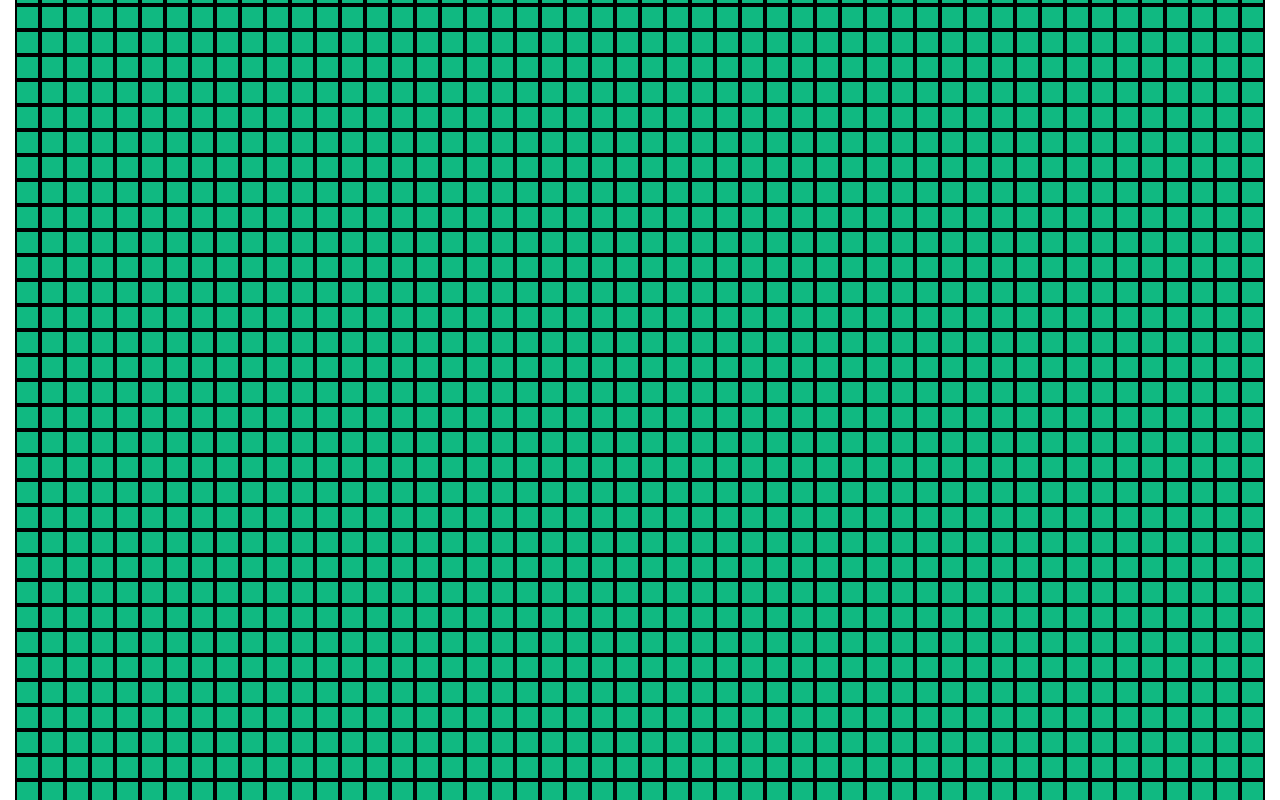
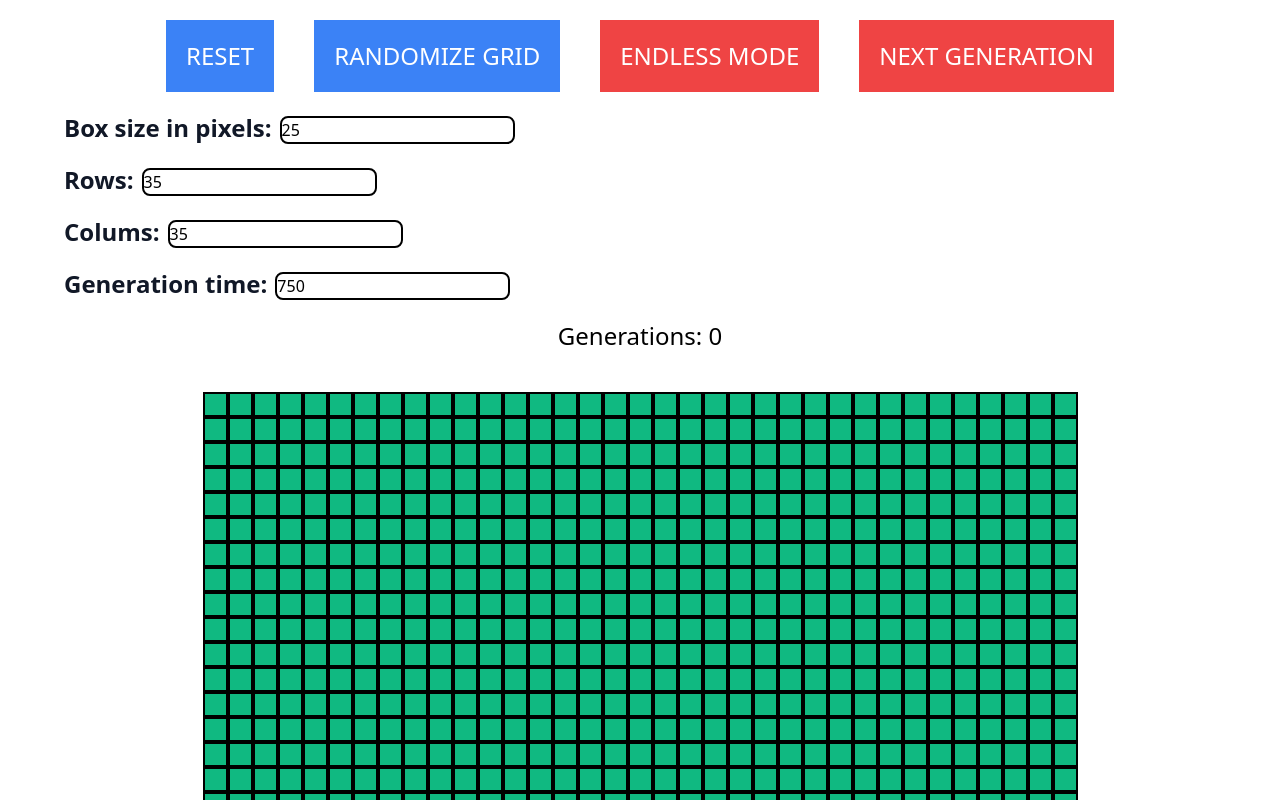
Before and after one commit to Ion-Stefan/game-of-life-react-ts, a React (Vite) app: page / in a window 1280 px wide. Shown: the top 800 px of the page. Built offline with nearby package versions, Linux system fonts and the light colour scheme.

Commit message:
Implemented functions to resize the grid and cells

```diff
--- a/src/App.tsx
+++ b/src/App.tsx
@@ -3,10 +3,10 @@ import { useEffect, useState } from "react";
 type GridType = number[][];
 
 export const App = () => {
-  const [numRow, setNumRow] = useState(50);
-  const [numCol, setNumCol] = useState(50);
+  const [numRow, setNumRow] = useState(35);
+  const [numCol, setNumCol] = useState(35);
   const [boxSize, setBoxSize] = useState(25);
-  const [generationTime, setTime] = useState<number>(1000);
+  const [generationTime, setTime] = useState<number>(750);
   const [generations, setGenerations] = useState<number>(0);
   const [isRunning, setIsRunning] = useState<boolean>(false);
   const [emptyGrid, setEmptyGrid] = useState<GridType>([]);
@@ -44,6 +44,7 @@ export const App = () => {
 
   function resetGame() {
     window.location.reload();
+    console.log("reseted");
   }
 
   useEffect(() => {
@@ -129,44 +130,84 @@ export const App = () => {
 
   return (
     <>
+      <div className="flex items-center justify-center">
         <button
           onClick={() => resetGame()}
-        className="text-4xl bg-blue-500 ml-10 p-5 text-white"
+          className="text-2xl bg-blue-500 m-5 p-5 text-white"
         >
           RESET
         </button>
 
         <button
           onClick={() => setGrid(updateRandomGrid())}
-        className="text-4xl bg-blue-500 ml-10 p-5 text-white"
+          className="text-2xl bg-blue-500 m-5 p-5 text-white"
         >
           RANDOMIZE GRID
         </button>
 
         <button
-        onClick={() => setGrid(updateGrid())}
-        className="text-4xl bg-blue-500 ml-10 p-5 text-white"
-      >
-        CLEAR GRID
-      </button>
-
-      <button
           onClick={() => handleStartButtonClick()}
-        className="text-4xl bg-red-500 ml-5 p-5 text-white"
+          className="text-2xl bg-red-500 m-5 p-5 text-white"
         >
           ENDLESS MODE
         </button>
 
         <button
           onClick={() => calculateNextGeneration()}
-        className="text-4xl bg-red-500 ml-5 p-5 text-white"
+          className="text-2xl bg-red-500 m-5 p-5 text-white"
         >
           NEXT GENERATION
         </button>
+      </div>
 
-      <p className="text-4xl text-center mt-10">Generations: {generations}</p>
+      <div className="flex flex-col items-start ml-16">
+        <div className="flex items-center justify-center">
+          <p className="text-2xl font-bold text-gray-900 mb-5">
+            Box size in pixels:
+          </p>
+          <input
+            className="border-2 ml-2 mb-4 border-black rounded-lg "
+            name="boxSize"
+            value={boxSize}
+            onChange={({ target }) => setBoxSize(target.value)}
+          />
+        </div>
 
-      <div className=" h-[85vh] flex justify-center items-center">
+        <div className="flex items-center justify-center">
+          <p className="text-2xl font-bold text-gray-900 mb-5">Rows:</p>
+          <input
+            className="border-2 ml-2 mb-4 border-black rounded-lg "
+            name="boxSize"
+            value={numRow}
+            onChange={({ target }) => setNumRow(target.value)}
+          />
+        </div>
+
+        <div className="flex items-center justify-center">
+          <p className="text-2xl font-bold text-gray-900 mb-5">Colums:</p>
+          <input
+            className="border-2 ml-2 mb-4 border-black rounded-lg "
+            name="boxSize"
+            value={numCol}
+            onChange={({ target }) => setNumCol(target.value)}
+          />
+        </div>
+
+        <div className="flex items-center justify-center">
+          <p className="text-2xl font-bold text-gray-900 mb-5">
+            Generation time:
+          </p>
+          <input
+            className="border-2 ml-2 mb-4 border-black rounded-lg "
+            name="boxSize"
+            value={generationTime}
+            onChange={({ target }) => setTime(target.value)}
+          />
+        </div>
+      </div>
+      <p className="text-2xl text-center">Generations: {generations}</p>
+
+      <div className=" flex justify-center items-start py-10">
         {/* Display the grid using the map function */}
         {grid.map((row, rowIndex) => (
           <div key={rowIndex} className="">
```
Lines whose indentation alone changed are shown as unchanged.
